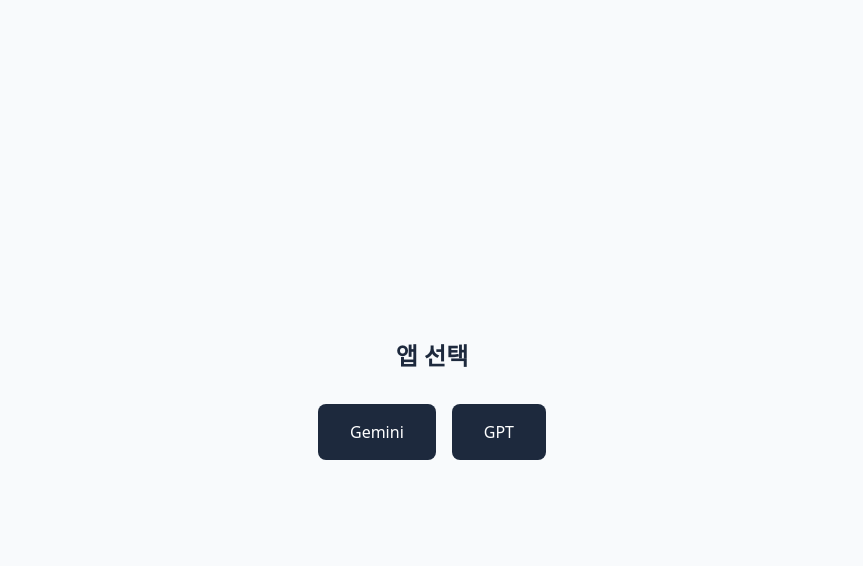
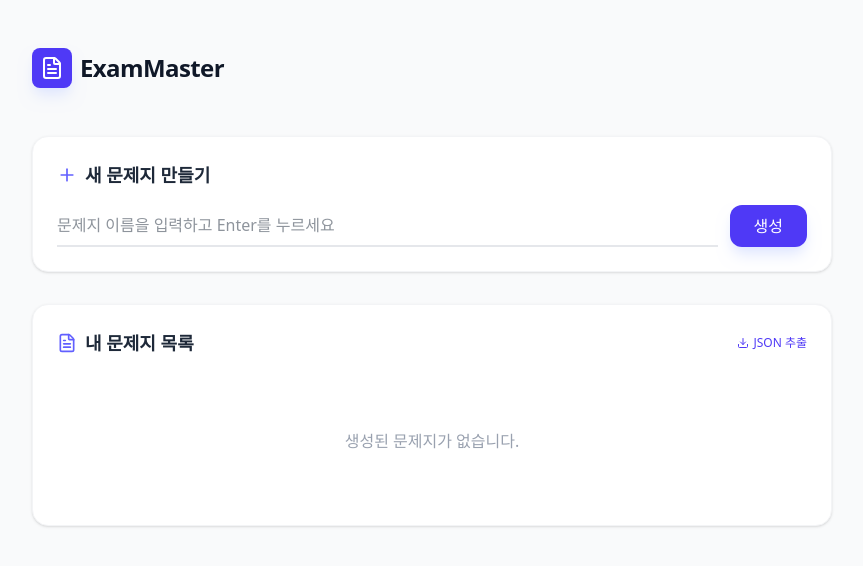
Before and after one commit to explainpark101/test-paper, a React (Vite) app: page / in a window 1280 px wide. Shown: the top 566 px of the page, without its empty margins (208-1071 px from the left). Built offline with nearby package versions, Linux system fonts and the light colour scheme.

Commit message:
change to gemini only mode

```diff
--- a/src/main.jsx
+++ b/src/main.jsx
@@ -1,19 +1,33 @@
-// main.jsx
+// // main.jsx
+// import { createRoot } from "react-dom/client";
+// import { createBrowserRouter, RouterProvider } from "react-router-dom";
+// import AppGemini from "./AppGemini";
+// import AppGPT from "./AppGPT";
+// import SelectApp from "./SelectApp";
+// import "./index.css";
+
+// const router = createBrowserRouter([
+//   { path: "/", element: <SelectApp /> },
+//   { path: "/gemini", element: <AppGemini /> },
+//   { path: "/gpt", element: <AppGPT /> },
+// ]);
+
+// export default function App() {
+//   return <RouterProvider router={router} />;
+// }
+
+// const root = createRoot(document.getElementById("root"));
+// root.render(<App />);
+
+import AppGemini from "./AppGemini";
 import { createRoot } from "react-dom/client";
-import { createBrowserRouter, RouterProvider } from "react-router-dom";
-import AppGemini from "./AppGemini";
-import AppGPT from "./AppGPT";
-import SelectApp from "./SelectApp";
 import "./index.css";
-
-const router = createBrowserRouter([
-  { path: "/", element: <SelectApp /> },
-  { path: "/gemini", element: <AppGemini /> },
-  { path: "/gpt", element: <AppGPT /> },
-]);
-
 export default function App() {
-  return <RouterProvider router={router} />;
+  return (
+    <div>
+      <AppGemini />
+    </div>
+  );
 }
 
 const root = createRoot(document.getElementById("root"));
```
